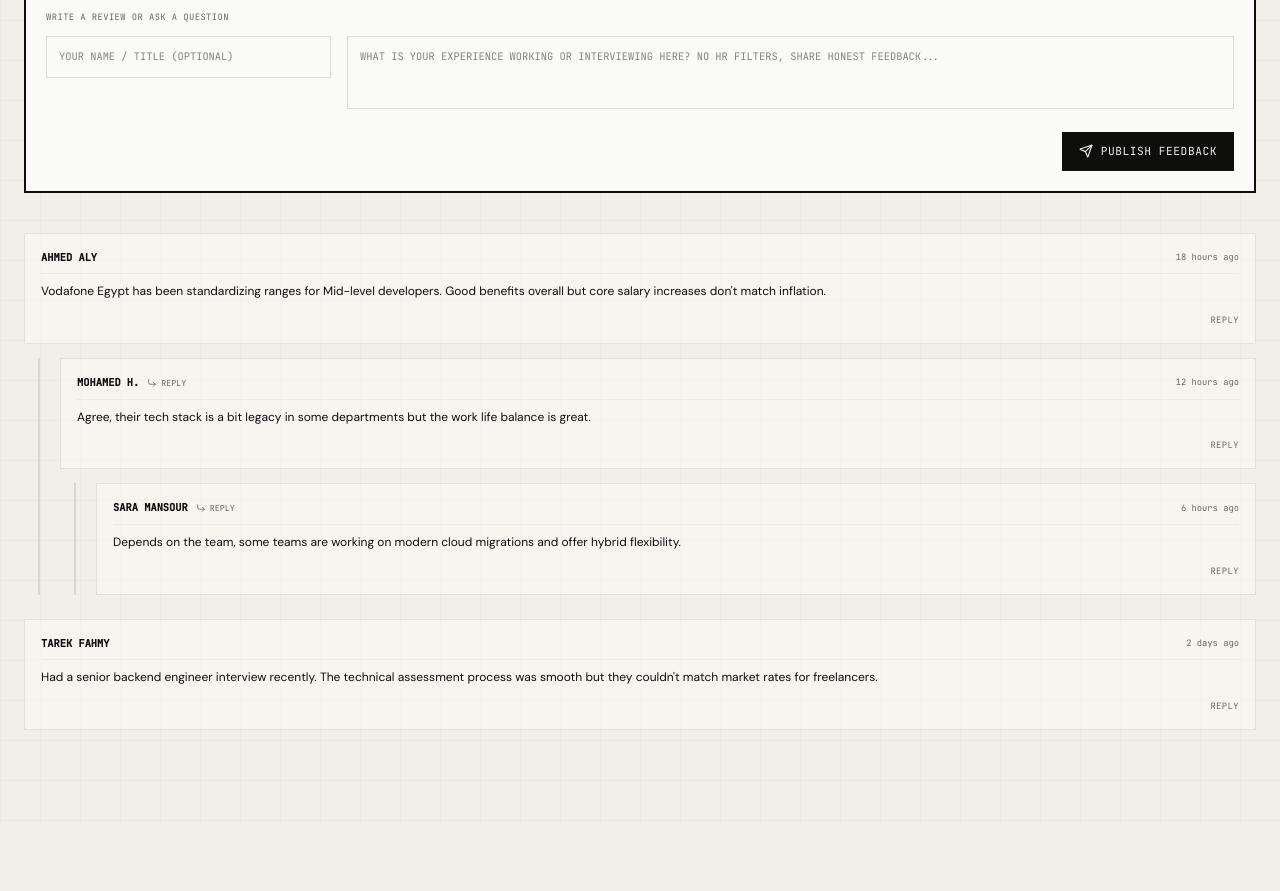
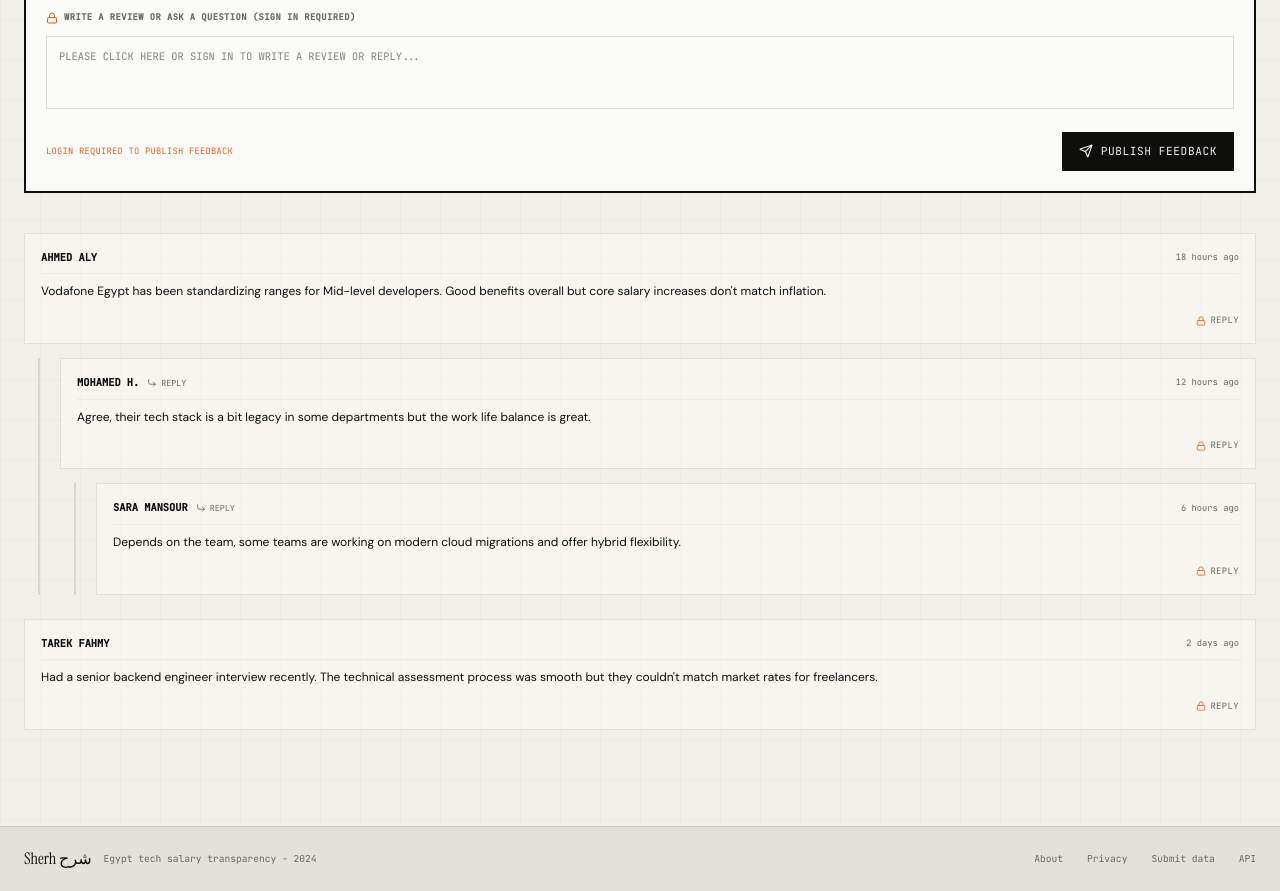
Before and after one commit to karim549549/GlassDoor, a Next.js app: page /companies/1 in a window 1280 px wide. Shown: the part 1300-2191 px from the top of the page. Before the commit the page ends 2126 px from the top, so only its background shows below. Built offline with nearby package versions, Linux system fonts and the light colour scheme; no server answers.

Commit message:
feat: enforce auth checks for comments/replies, auto-attribute user profiles, and append footer to company page

```diff
--- a/app/companies/[id]/page.tsx
+++ b/app/companies/[id]/page.tsx
@@ -2,6 +2,7 @@ import { notFound } from "next/navigation";
 import { Metadata } from "next";
 import { getCompanyById } from "@/lib/companies/service";
 import { Nav } from "@/components/home/Nav";
+import { Footer } from "@/components/home/Footer";
 import { CompanyDetailView } from "@/components/companies/CompanyDetailView";
 
 interface PageProps {
@@ -53,6 +54,7 @@ export default async function CompanyPage({ params }: PageProps) {
         <main className="flex-1">
           <CompanyDetailView company={company} />
         </main>
+        <Footer />
       </div>
     </div>
   );
--- a/components/companies/CommentSection.tsx
+++ b/components/companies/CommentSection.tsx
@@ -1,7 +1,9 @@
 "use client";
 
 import React, { useState } from "react";
-import { MessageSquare, CornerDownRight, Send } from "lucide-react";
+import { useRouter, usePathname } from "next/navigation";
+import { useAuthStore } from "@/lib/store/useAuthStore";
+import { MessageSquare, CornerDownRight, Send, Lock } from "lucide-react";
 import { Button } from "@/components/ui/Button";
 
 interface Comment {
@@ -46,15 +48,29 @@ const INITIAL_MOCK_COMMENTS: Comment[] = [
 ];
 
 export function CommentSection({ companyId }: { companyId: number }) {
+  const { user } = useAuthStore();
+  const router = useRouter();
+  const pathname = usePathname();
+
   const [comments, setComments] = useState<Comment[]>(INITIAL_MOCK_COMMENTS);
   const [newCommentText, setNewCommentText] = useState("");
-  const [authorName, setAuthorName] = useState("");
+
+  const handleFocus = () => {
+    if (!user) {
+      router.push(`/login?redirectTo=${encodeURIComponent(pathname)}`);
+    }
+  };
 
   const handlePostRootComment = (e: React.FormEvent) => {
     e.preventDefault();
+    if (!user) {
+      router.push(`/login?redirectTo=${encodeURIComponent(pathname)}`);
+      return;
+    }
+
     if (!newCommentText.trim()) return;
 
-    const author = authorName.trim() || "Anonymous Egyptian";
+    const author = user.fullName || user.email.split("@")[0];
     const newComment: Comment = {
       id: `rc-${Date.now()}`,
       author,
@@ -65,11 +81,12 @@ export function CommentSection({ companyId }: { companyId: number }) {
 
     setComments([newComment, ...comments]);
     setNewCommentText("");
-    setAuthorName("");
   };
 
-  const handleAddReply = (targetCommentId: string, replyText: string, replierName: string) => {
-    const author = replierName.trim() || "Anonymous Egyptian";
+  const handleAddReply = (targetCommentId: string, replyText: string) => {
+    if (!user) return; // Guarded by UI
+
+    const author = user.fullName || user.email.split("@")[0];
     const newReply: Comment = {
       id: `rep-${Date.now()}`,
       author,
@@ -112,32 +129,34 @@ export function CommentSection({ companyId }: { companyId: number }) {
 
       {/* Root Comment Form */}
       <form onSubmit={handlePostRootComment} className="border-2 border-foreground bg-card p-5 mb-10">
-        <span className="font-mono text-[0.55rem] uppercase tracking-wider text-muted-foreground mb-3 block">
-          Write a Review or Ask a Question
+        <span className="font-mono text-[0.55rem] uppercase tracking-wider text-muted-foreground mb-3 flex items-center gap-1.5 font-bold">
+          {!user && <Lock className="h-3 w-3 text-orange" />}
+          Write a Review or Ask a Question {!user && "(Sign In Required)"}
         </span>
 
-        <div className="grid grid-cols-1 md:grid-cols-4 gap-4 mb-4">
-          <div className="md:col-span-1">
-            <input
-              type="text"
-              placeholder="Your name / title (Optional)"
-              value={authorName}
-              onChange={(e) => setAuthorName(e.target.value)}
-              className="w-full border border-border p-3 font-mono text-[0.65rem] uppercase bg-transparent outline-none focus:border-foreground"
-            />
-          </div>
-          <div className="md:col-span-3">
+        <div className="w-full mb-4">
           <textarea
-              placeholder="What is your experience working or interviewing here? No HR filters, share honest feedback..."
+            placeholder={
+              user
+                ? "What is your experience working or interviewing here? No HR filters, share honest feedback..."
+                : "Please click here or sign in to write a review or reply..."
+            }
             value={newCommentText}
             onChange={(e) => setNewCommentText(e.target.value)}
+            onFocus={handleFocus}
             rows={3}
             className="w-full border border-border p-3 font-mono text-[0.65rem] uppercase bg-transparent outline-none focus:border-foreground resize-none"
           />
         </div>
+
+        <div className="flex justify-between items-center">
+          <div className="font-mono text-[0.55rem] text-muted-foreground uppercase tracking-wide">
+            {user ? (
+              <span>Posting as: <strong className="text-foreground">{user.fullName || user.email}</strong></span>
+            ) : (
+              <span className="text-orange">Login required to publish feedback</span>
+            )}
           </div>
-
-        <div className="flex justify-end">
           <Button type="submit" className="flex items-center gap-2">
             <Send className="h-3.5 w-3.5" />
             Publish feedback
@@ -161,22 +180,37 @@ export function CommentSection({ companyId }: { companyId: number }) {
 
 interface CommentNodeProps {
   comment: Comment;
-  onAddReply: (targetId: string, text: string, name: string) => void;
+  onAddReply: (targetId: string, text: string) => void;
   depth?: number;
 }
 
 function CommentNode({ comment, onAddReply, depth = 0 }: CommentNodeProps) {
+  const { user } = useAuthStore();
+  const router = useRouter();
+  const pathname = usePathname();
+
   const [isReplying, setIsReplying] = useState(false);
   const [replyText, setReplyText] = useState("");
-  const [replierName, setReplierName] = useState("");
+
+  const handleReplyTrigger = () => {
+    if (!user) {
+      router.push(`/login?redirectTo=${encodeURIComponent(pathname)}`);
+      return;
+    }
+    setIsReplying(!isReplying);
+  };
 
   const handleSubmitReply = (e: React.FormEvent) => {
     e.preventDefault();
+    if (!user) {
+      router.push(`/login?redirectTo=${encodeURIComponent(pathname)}`);
+      return;
+    }
+
     if (!replyText.trim()) return;
 
-    onAddReply(comment.id, replyText, replierName);
+    onAddReply(comment.id, replyText);
     setReplyText("");
-    setReplierName("");
     setIsReplying(false);
   };
 
@@ -207,37 +241,36 @@ function CommentNode({ comment, onAddReply, depth = 0 }: CommentNodeProps) {
         {/* Reply Action Trigger */}
         <div className="mt-3 flex justify-end">
           <button
-            onClick={() => setIsReplying(!isReplying)}
-            className="font-mono text-[0.55rem] text-muted-foreground hover:text-foreground hover:underline uppercase tracking-wider cursor-pointer bg-transparent border-none p-0"
+            onClick={handleReplyTrigger}
+            className="font-mono text-[0.55rem] text-muted-foreground hover:text-foreground hover:underline uppercase tracking-wider cursor-pointer bg-transparent border-none p-0 flex items-center gap-1"
           >
+            {!user && <Lock className="h-2.5 w-2.5 text-orange" />}
             {isReplying ? "Cancel" : "Reply"}
           </button>
         </div>
 
         {/* Inline Nesting Form */}
-        {isReplying && (
+        {isReplying && user && (
           <form onSubmit={handleSubmitReply} className="mt-4 p-4 border-t border-dashed border-border bg-secondary/20">
-            <span className="font-mono text-[0.52rem] uppercase tracking-wider text-muted-foreground mb-2 block">
+            <div className="flex justify-between items-center mb-2">
+              <span className="font-mono text-[0.52rem] uppercase tracking-wider text-muted-foreground">
                 Reply to {comment.author}
               </span>
-            <div className="grid grid-cols-1 md:grid-cols-4 gap-3 mb-3">
-              <input
-                type="text"
-                placeholder="Your Name (Optional)"
-                value={replierName}
-                onChange={(e) => setReplierName(e.target.value)}
-                className="w-full border border-border p-2 font-mono text-[0.6rem] uppercase bg-transparent outline-none focus:border-foreground"
-              />
+              <span className="font-mono text-[0.52rem] text-muted-foreground uppercase">
+                As: <strong className="text-foreground">{user.fullName || user.email}</strong>
+              </span>
+            </div>
+
+            <div className="flex gap-3">
               <input
                 type="text"
                 placeholder="Write your reply..."
                 value={replyText}
                 onChange={(e) => setReplyText(e.target.value)}
-                className="w-full md:col-span-3 border border-border p-2 font-mono text-[0.6rem] uppercase bg-transparent outline-none focus:border-foreground"
+                className="flex-1 border border-border p-2 font-mono text-[0.6rem] uppercase bg-transparent outline-none focus:border-foreground"
+                autoFocus
               />
-            </div>
-            <div className="flex justify-end gap-2">
-              <Button type="submit" className="!py-1.5 !px-3 !text-[0.55rem]">
+              <Button type="submit" className="!py-1.5 !px-3 !text-[0.55rem] shrink-0">
                 Post reply
               </Button>
             </div>
```
Lines whose indentation alone changed are shown as unchanged.
